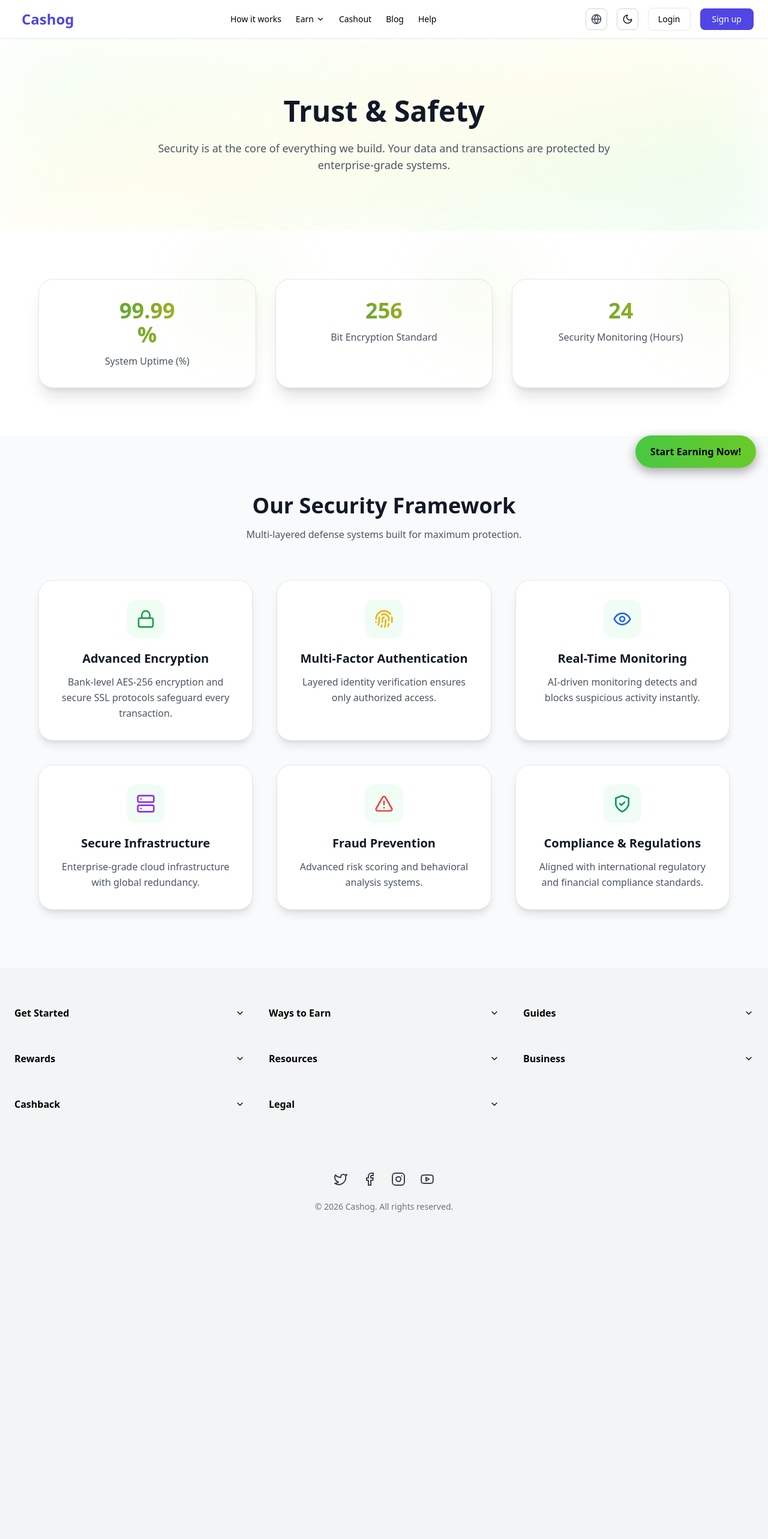
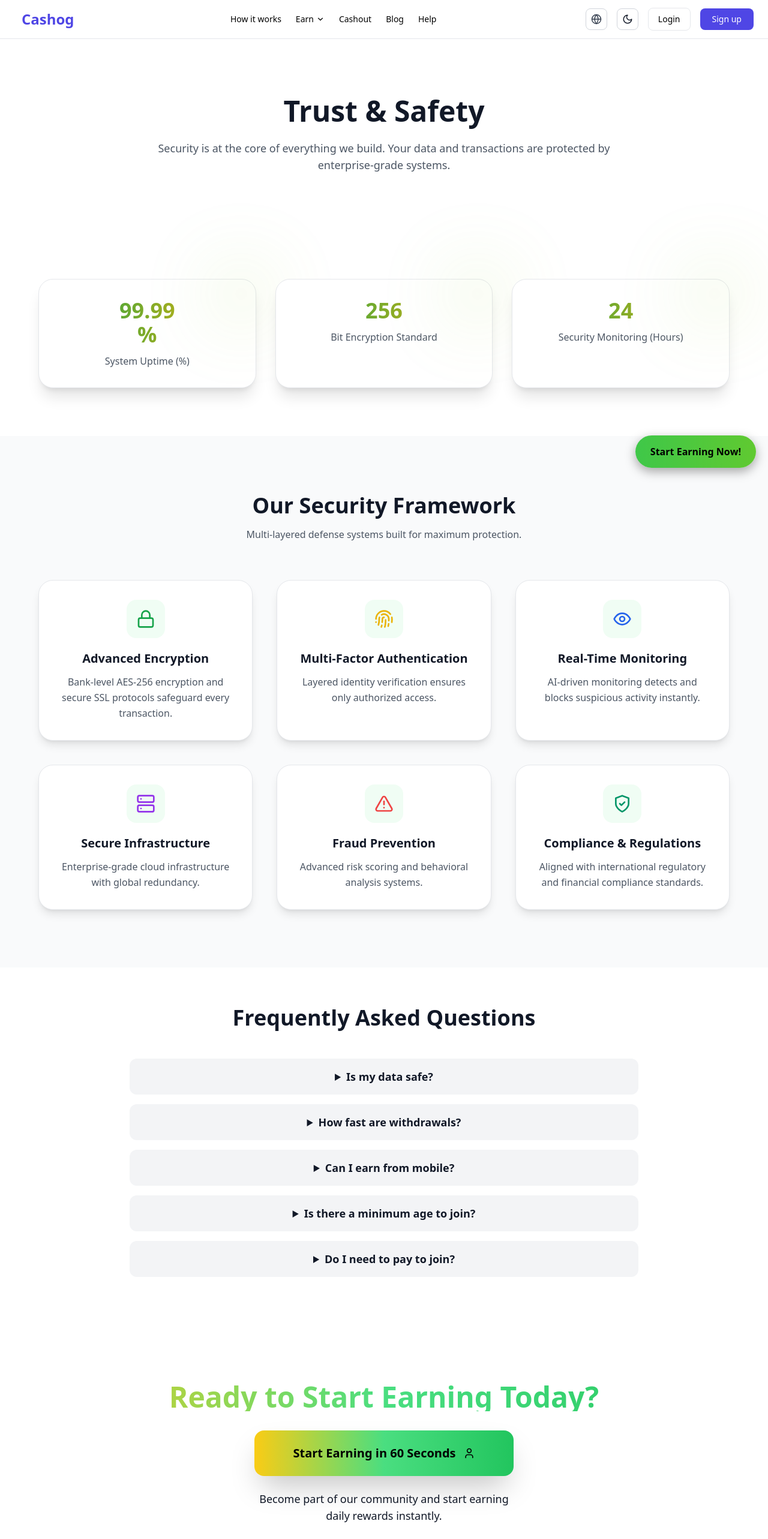
Before and after one commit to tool63/cashin, a Next.js app: page /trust-safety in a window 1280 px wide. Shown: the top 2566 px of the page at 60% size. Before the commit the page ends 2046 px from the top, so only its background shows below. Built offline with nearby package versions, Linux system fonts and the light colour scheme.

Commit message:
Update page.tsx

```diff
--- a/app/(site)/trust-safety/page.tsx
+++ b/app/(site)/trust-safety/page.tsx
@@ -8,8 +8,11 @@ import {
   AlertTriangle,
   Fingerprint,
   Server,
+  CheckCircle,
+  User,
+  Gift,
 } from "lucide-react";
-import SeoEngine from "@/components/seo/SeoEngine"; // <-- Your existing component
+import SeoEngine from "@/components/seo/SeoEngine";
 
 /* ================= COUNT UP COMPONENT ================= */
 function CountUp({ end }: { end: number }) {
@@ -89,6 +92,14 @@ export default function TrustSafetyPage() {
     { number: 24, label: "Security Monitoring (Hours)" },
   ];
 
+  const faqs = [
+    { q: "Is my data safe?", a: "Yes, all transactions are encrypted and monitored 24/7 for security." },
+    { q: "How fast are withdrawals?", a: "Most withdrawals are processed instantly or within a few hours." },
+    { q: "Can I earn from mobile?", a: "Absolutely! Our platform is fully mobile-friendly." },
+    { q: "Is there a minimum age to join?", a: "You must be at least 13 years old to create an account." },
+    { q: "Do I need to pay to join?", a: "No, signing up is completely free." },
+  ];
+
   return (
     <>
       {/* ================= META ================= */}
@@ -98,10 +109,9 @@ export default function TrustSafetyPage() {
       />
 
       <div className="bg-white dark:bg-black text-gray-900 dark:text-white">
-        {/* HERO */}
-        <section className="relative py-24 px-6 text-center overflow-hidden">
-          <div className="absolute inset-0 bg-gradient-to-br from-green-100/40 via-yellow-100/30 to-green-200/40 dark:from-green-900/20 dark:via-yellow-900/10 dark:to-green-800/20 blur-3xl" />
-          <div className="relative max-w-4xl mx-auto">
+        {/* ================= HERO ================= */}
+        <section className="py-24 px-6 text-center">
+          <div className="max-w-3xl mx-auto">
             <h1 className="text-4xl md:text-5xl font-bold mb-6">Trust & Safety</h1>
             <p className="text-lg text-gray-600 dark:text-gray-400 max-w-3xl mx-auto">
               Security is at the core of everything we build. Your data and transactions are protected by enterprise-grade systems.
@@ -109,7 +119,7 @@ export default function TrustSafetyPage() {
           </div>
         </section>
 
-        {/* STATS */}
+        {/* ================= STATS ================= */}
         <section className="py-20 px-6">
           <div className="max-w-6xl mx-auto grid md:grid-cols-3 gap-8">
             {stats.map((stat, index) => (
@@ -128,13 +138,11 @@ export default function TrustSafetyPage() {
           </div>
         </section>
 
-        {/* FEATURES */}
+        {/* ================= SECURITY FEATURES ================= */}
         <section className="py-24 px-6 bg-gray-50 dark:bg-zinc-900">
           <div className="max-w-6xl mx-auto text-center mb-16">
             <h2 className="text-3xl md:text-4xl font-bold mb-4">Our Security Framework</h2>
-            <p className="text-gray-600 dark:text-gray-400">
-              Multi-layered defense systems built for maximum protection.
-            </p>
+            <p className="text-gray-600 dark:text-gray-400">Multi-layered defense systems built for maximum protection.</p>
           </div>
 
           <div className="max-w-6xl mx-auto grid md:grid-cols-3 gap-10">
@@ -148,14 +156,41 @@ export default function TrustSafetyPage() {
                     {feature.icon}
                   </div>
                   <h3 className="text-xl font-semibold mb-3">{feature.title}</h3>
-                  <p className="text-gray-600 dark:text-gray-400 leading-relaxed">
-                    {feature.desc}
-                  </p>
+                  <p className="text-gray-600 dark:text-gray-400 leading-relaxed">{feature.desc}</p>
                 </div>
               </div>
             ))}
           </div>
         </section>
+
+        {/* ================= FAQ ================= */}
+        <section className="max-w-4xl mx-auto px-6 py-16 text-center">
+          <h2 className="text-3xl md:text-4xl font-bold mb-12">Frequently Asked Questions</h2>
+          <div className="space-y-4">
+            {faqs.map((faq, index) => (
+              <details key={index} className="bg-gray-100 dark:bg-zinc-800 rounded-xl p-4 cursor-pointer group">
+                <summary className="font-semibold text-lg">{faq.q}</summary>
+                <p className="mt-2 text-gray-600 dark:text-gray-400">{faq.a}</p>
+              </details>
+            ))}
+          </div>
+        </section>
+
+        {/* ================= FINAL CTA ================= */}
+        <section className="text-center py-28 bg-white dark:bg-black w-full transition-colors duration-300">
+          <h2 className="text-4xl sm:text-5xl font-extrabold mb-8 bg-clip-text text-transparent bg-gradient-to-r from-yellow-400 via-green-400 to-green-500">
+            Ready to Start Earning Today?
+          </h2>
+          <a
+            href="/signup"
+            className="inline-flex items-center gap-3 bg-gradient-to-r from-yellow-400 via-green-400 to-green-500 text-black px-16 py-6 rounded-2xl font-bold shadow-2xl text-xl transition-transform duration-300 hover:scale-105"
+          >
+            Start Earning in 60 Seconds <User size={20} />
+          </a>
+          <p className="mt-6 text-gray-900 dark:text-gray-300 text-lg max-w-md mx-auto transition-colors duration-300">
+            Become part of our community and start earning daily rewards instantly.
+          </p>
+        </section>
       </div>
     </>
   );
```
